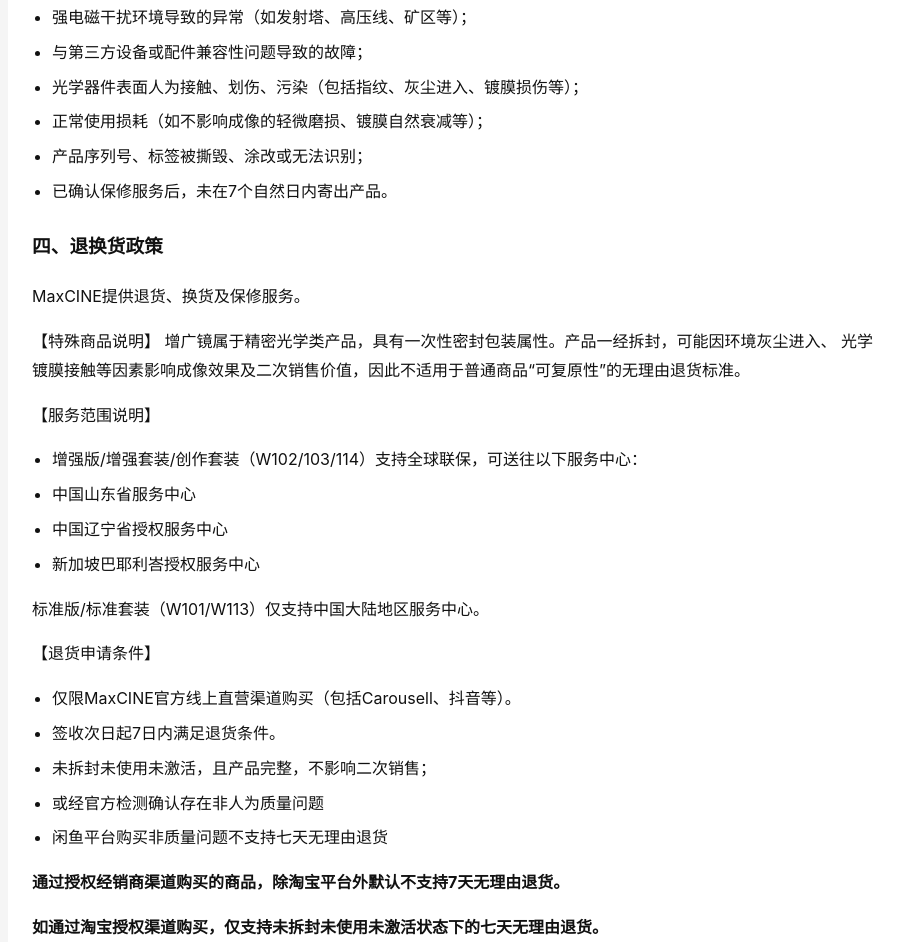
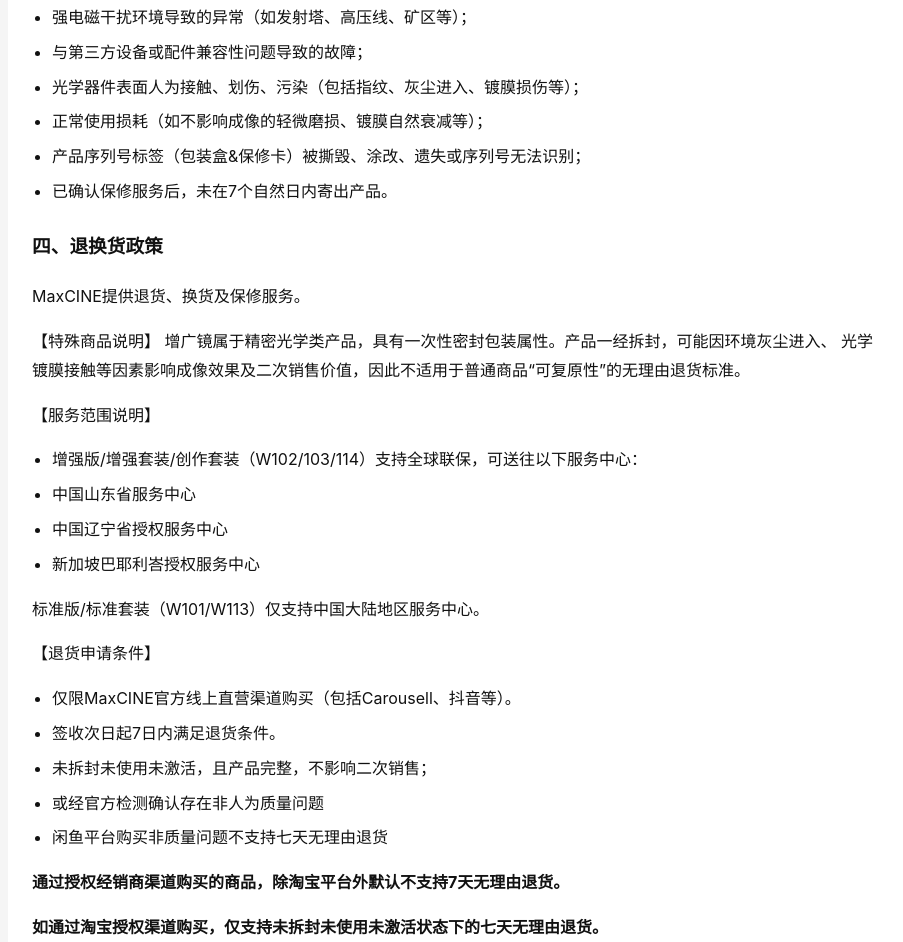
Before and after one commit to MaxCINE-Lab/MaxCINE, a plain HTML site: page support/policy.html in a window 1280 px wide. Shown: the part 1147-2089 px from the top of the page, without its empty margins (182-1085 px from the left). Drawn offline with Linux system fonts and the light colour scheme.

Commit message:
Update policy.html

```diff
--- a/support/policy.html
+++ b/support/policy.html
@@ -123,7 +123,7 @@
       <li>与第三方设备或配件兼容性问题导致的故障；</li>
       <li>光学器件表面人为接触、划伤、污染（包括指纹、灰尘进入、镀膜损伤等）；</li>
       <li>正常使用损耗（如不影响成像的轻微磨损、镀膜自然衰减等）；</li>
-      <li>产品序列号、标签被撕毁、涂改或无法识别；</li>
+      <li>产品序列号标签（包装盒&保修卡）被撕毁、涂改、遗失或序列号无法识别；</li>
       <li>已确认保修服务后，未在7个自然日内寄出产品。</li>
     </ul>
 
```
